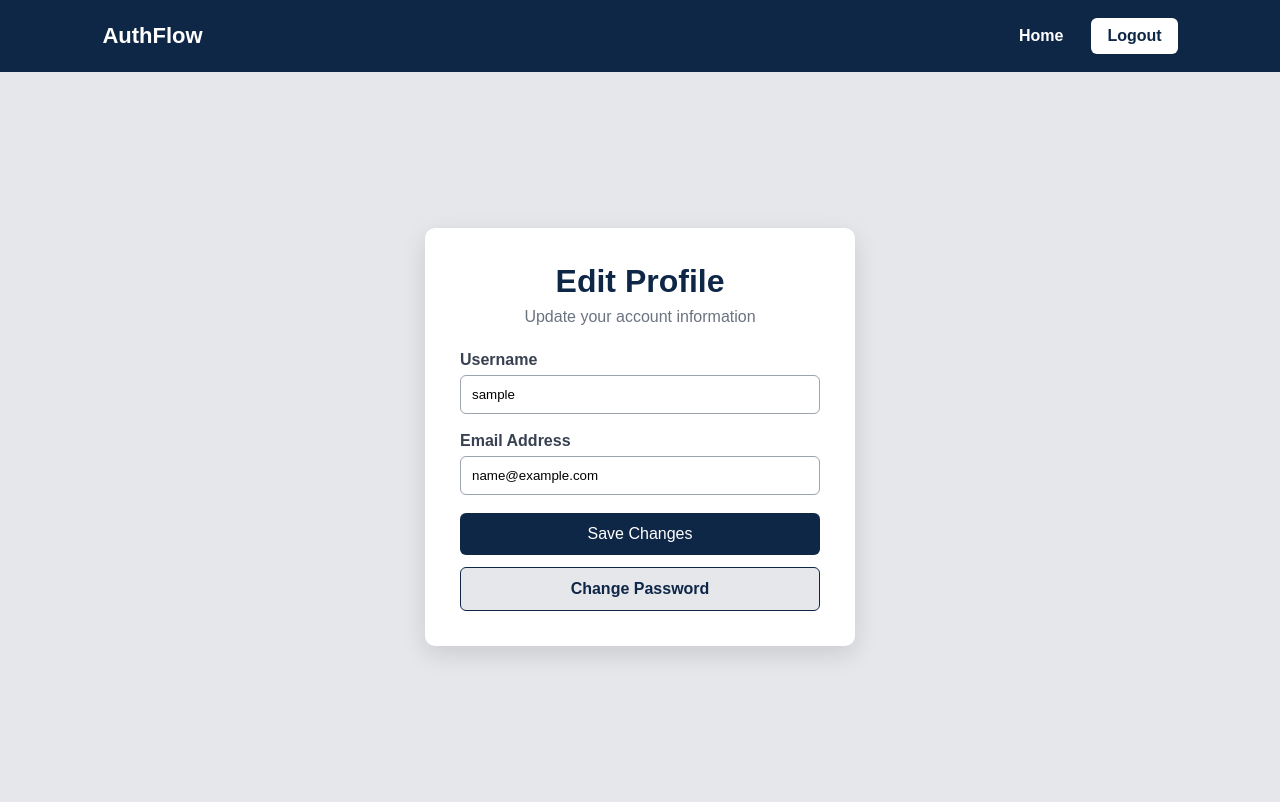
After one commit to SANJAY-RR/AuthFlow, a Django app: page /profile/ in a window 1280 px wide. The commit adds this page. Run offline with Django 5.2, Linux system fonts and the light colour scheme; the visitor is signed in with stand-in values (Sample User, id 1).

Commit message:
add profile editing and password changing

```diff
--- a/accounts/views.py
+++ b/accounts/views.py
@@ -52,3 +52,44 @@ def signup_view(request):
             return redirect("login")
 
     return render(request, "signup.html")
+
+@login_required
+def profile_view(request):
+    if request.method == "POST":
+        username = request.POST.get("username")
+        email = request.POST.get("email")
+
+        if User.objects.filter(username=username).exclude(id=request.user.id).exists():
+            messages.error(request, "Username already exists")
+        elif User.objects.filter(email=email).exclude(id=request.user.id).exists():
+            messages.error(request, "Email already exists")
+        else:
+            user = request.user
+            user.username = username
+            user.email = email
+            user.save()
+            messages.success(request, "Profile updated successfully")
+        return redirect("profile")
+    return render(request, "profile.html")
+
+@login_required
+def change_password_view(request):
+    if request.method == "POST":
+        current_password = request.POST.get("current_password")
+        new_password = request.POST.get("new_password")
+        confirm_new_password = request.POST.get("confirm_password")
+
+        if not request.user.check_password(current_password):
+            messages.error(request, "Current password is incorrect")
+
+        elif new_password != confirm_new_password:
+            messages.error(request, "New passwords do not match")
+
+        else:
+            request.user.set_password(new_password)
+            request.user.save()
+
+            messages.success(request, "Password changed successfully")
+            return redirect("login")
+
+    return render(request, "change_password.html")
--- a/config/urls.py
+++ b/config/urls.py
@@ -16,12 +16,14 @@ Including another URLconf
 """
 from django.contrib import admin
 from django.urls import path
-from accounts.views import home, login_view, signup_view, logout_view
+from accounts.views import home, login_view, signup_view, logout_view, profile_view, change_password_view
 
 urlpatterns = [
     path('', home, name='home'),
     path('login/', login_view, name='login'),
     path('logout/', logout_view, name='logout'),
     path("signup/", signup_view, name="signup"),
+    path("profile/", profile_view, name="profile"),
+    path("change-password/", change_password_view, name="change_password"),
     path('admin/', admin.site.urls),
 ]
--- /dev/null
+++ b/templates/profile.html
@@ -0,0 +1,246 @@
+<!DOCTYPE html>
+<html lang="en">
+<head>
+    <meta charset="UTF-8">
+    <meta name="viewport" content="width=device-width, initial-scale=1.0">
+
+    <title>Profile | AuthFlow</title>
+
+    <style>
+        * {
+            box-sizing: border-box;
+            margin: 0;
+            padding: 0;
+            font-family: Arial, sans-serif;
+        }
+
+        body {
+            background-color: #e5e7eb;
+            min-height: 100vh;
+        }
+
+        .navbar {
+            background-color: #0f2747;
+            color: white;
+            padding: 18px 8%;
+            display: flex;
+            justify-content: space-between;
+            align-items: center;
+        }
+
+        .brand {
+            font-size: 22px;
+            font-weight: bold;
+        }
+
+        .nav-links {
+            display: flex;
+            align-items: center;
+            gap: 12px;
+        }
+
+        .nav-links a {
+            text-decoration: none;
+            padding: 9px 16px;
+            border-radius: 6px;
+            font-weight: bold;
+        }
+
+        .home-btn {
+            color: white;
+        }
+
+        .home-btn:hover {
+            background-color: #193b68;
+        }
+
+        .logout-btn {
+            background-color: white;
+            color: #0f2747;
+        }
+
+        .logout-btn:hover {
+            background-color: #d1d5db;
+        }
+
+        .container {
+            min-height: calc(100vh - 70px);
+            display: flex;
+            justify-content: center;
+            align-items: center;
+            padding: 30px;
+        }
+
+        .profile-card {
+            width: 430px;
+            background-color: white;
+            padding: 35px;
+            border-radius: 10px;
+            box-shadow: 0 8px 25px rgba(0, 0, 0, 0.12);
+        }
+
+        .profile-card h1 {
+            color: #0f2747;
+            text-align: center;
+            margin-bottom: 8px;
+        }
+
+        .subtitle {
+            color: #6b7280;
+            text-align: center;
+            margin-bottom: 25px;
+        }
+
+        .message {
+            padding: 10px;
+            margin-bottom: 15px;
+            border-radius: 6px;
+            text-align: center;
+            font-size: 14px;
+        }
+
+        .message.error {
+            background-color: #e5e7eb;
+            color: #991b1b;
+            border: 1px solid #9ca3af;
+        }
+
+        .message.success {
+            background-color: #e5e7eb;
+            color: #0f2747;
+            border: 1px solid #0f2747;
+        }
+
+        label {
+            display: block;
+            color: #374151;
+            margin-bottom: 6px;
+            font-weight: bold;
+        }
+
+        input {
+            width: 100%;
+            padding: 11px;
+            margin-bottom: 18px;
+            border: 1px solid #9ca3af;
+            border-radius: 6px;
+            outline: none;
+        }
+
+        input:focus {
+            border-color: #0f2747;
+        }
+
+        .save-btn {
+            width: 100%;
+            padding: 12px;
+            background-color: #0f2747;
+            color: white;
+            border: none;
+            border-radius: 6px;
+            cursor: pointer;
+            font-size: 16px;
+        }
+
+        .save-btn:hover {
+            background-color: #193b68;
+        }
+
+        .change-password-btn {
+            display: block;
+            width: 100%;
+            padding: 12px;
+            margin-top: 12px;
+            background-color: #e5e7eb;
+            color: #0f2747;
+            border: 1px solid #0f2747;
+            border-radius: 6px;
+            text-align: center;
+            text-decoration: none;
+            font-weight: bold;
+        }
+
+        .change-password-btn:hover {
+            background-color: #d1d5db;
+        }
+    </style>
+</head>
+
+<body>
+
+    <nav class="navbar">
+
+        <div class="brand">
+            AuthFlow
+        </div>
+
+        <div class="nav-links">
+
+            <a href="{% url 'home' %}" class="home-btn">
+                Home
+            </a>
+
+            <a href="{% url 'logout' %}" class="logout-btn">
+                Logout
+            </a>
+
+        </div>
+
+    </nav>
+
+    <div class="container">
+
+        <div class="profile-card">
+
+            <h1>Edit Profile</h1>
+
+            <p class="subtitle">
+                Update your account information
+            </p>
+
+            {% if messages %}
+                {% for message in messages %}
+                    <div class="message {{ message.tags }}">
+                        {{ message }}
+                    </div>
+                {% endfor %}
+            {% endif %}
+
+            <form method="POST">
+
+                {% csrf_token %}
+
+                <label>Username</label>
+
+                <input
+                    type="text"
+                    name="username"
+                    value="{{ request.user.username }}"
+                    required
+                >
+
+                <label>Email Address</label>
+
+                <input
+                    type="email"
+                    name="email"
+                    value="{{ request.user.email }}"
+                    required
+                >
+
+                <button type="submit" class="save-btn">
+                    Save Changes
+                </button>
+
+            </form>
+
+            <a href="{% url 'change_password' %}" class="change-password-btn">
+                Change Password
+            </a>
+
+        </div>
+
+    </div>
+
+</body>
+</html>
```
Also changed, not shown: templates/change_password.html (added, +245 -0 lines), templates/home.html (+42 -11 lines).
